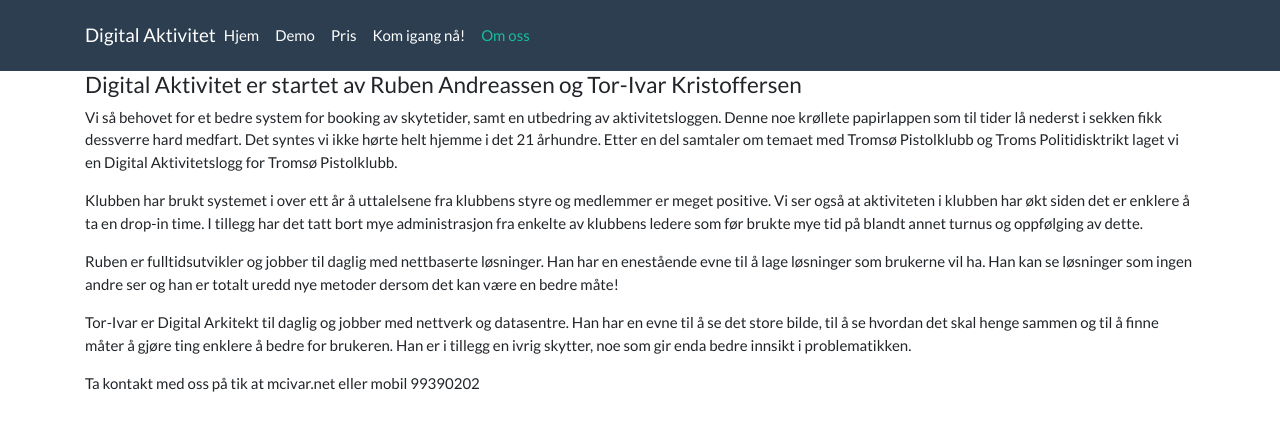
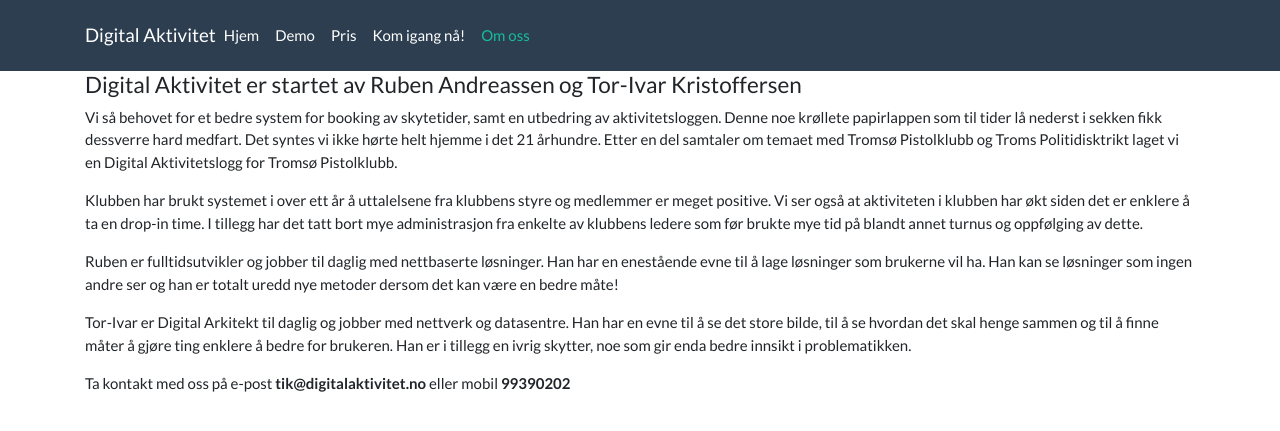
Before and after one commit to xibriz/digitalaktivitet, a Jekyll site: the page built from about.md, in a window 1280 px wide. Shown: the top 431 px of the page. Built offline with Jekyll 4.4.1, drawn with Linux system fonts in a browser that asks for light colours.

Commit message:
Update about.md

```diff
--- a/about.md
+++ b/about.md
@@ -13,4 +13,4 @@ Tor-Ivar er Digital Arkitekt til daglig og jobber med nettverk og datasentre. Ha
 
 
 
-Ta kontakt med oss på tik at mcivar.net eller mobil 99390202
+Ta kontakt med oss på e-post **tik@digitalaktivitet.no** eller mobil **99390202**
```
